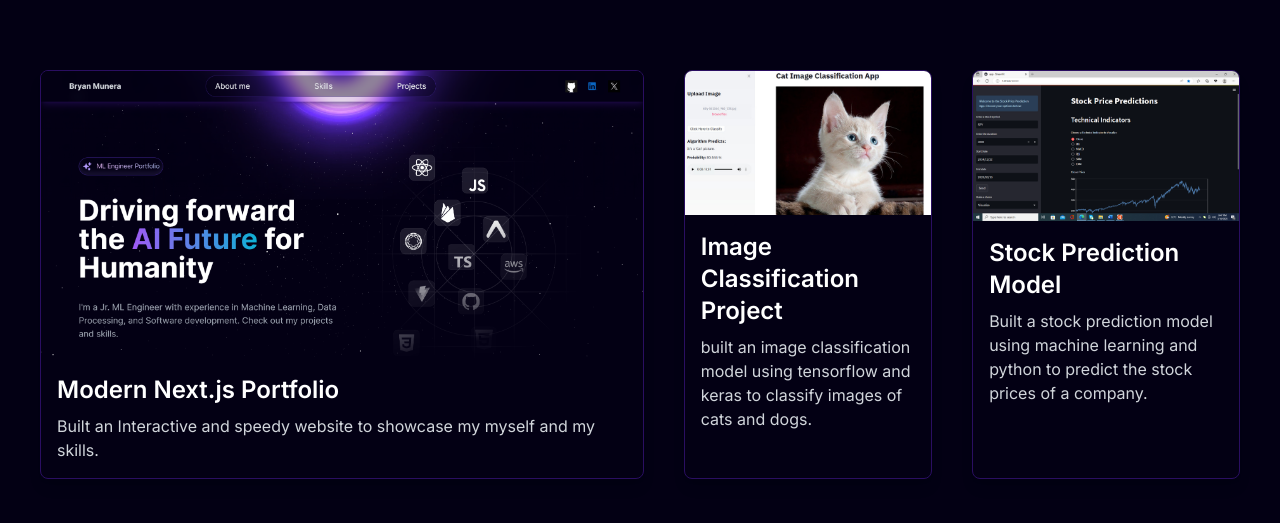
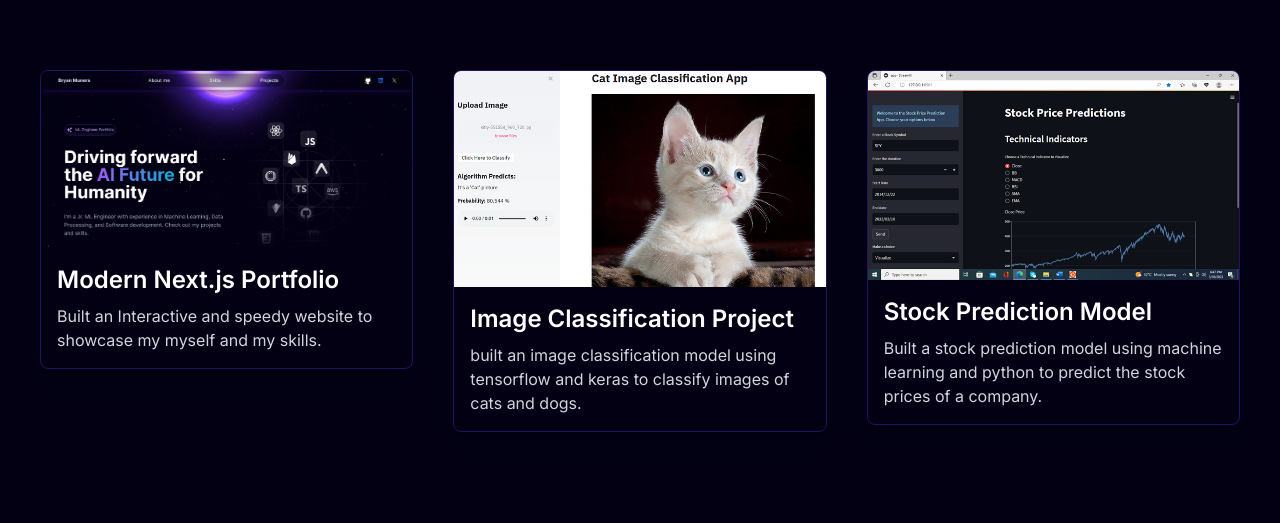
Before and after one commit to OpenSourceMeNow/Portfolio-Website, a Next.js app: page / in a window 1280 px wide. Shown: the part 2073-2596 px from the top of the page. Built offline with nearby package versions, Linux system fonts and the light colour scheme; a web font is replaced by a local one.

Commit message:
link fix

```diff
--- a/components/sub/ProjectCard.tsx
+++ b/components/sub/ProjectCard.tsx
@@ -10,15 +10,17 @@
 
 const ProjectCard = ({ src, title, description, link }: Props) => {
   return (
-    <div className="relative overflow-hidden rounded-lg shadow-lg border border-[#2A0E61]">
-      <a href={link} target="_blank" rel="noopener noreferrer">
-        <Image src={src} alt={title} width={1000} height={1000} className="w-full object-contain hover:scale-105 transition-transform duration-300" />
-      </a>
-      <div className="relative p-4">
-        <h1 className="text-2xl font-semibold text-white">{title}</h1>
-        <p className="mt-2 text-gray-300">{description}</p>
+    <a href={link} target="_blank" rel="noopener noreferrer" className="block">
+      <div className="relative overflow-hidden rounded-lg shadow-lg border border-[#2A0E61]">
+        <div className="w-full object-contain hover:scale-105 transition-transform duration-300">
+          <Image src={src} alt={title} width={1000} height={1000} />
+        </div>
+        <div className="relative p-4">
+          <h1 className="text-2xl font-semibold text-white">{title}</h1>
+          <p className="mt-2 text-gray-300">{description}</p>
+        </div>
       </div>
-    </div>
+    </a>
   );
 };
 
```
